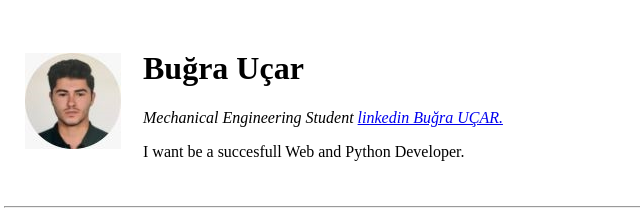
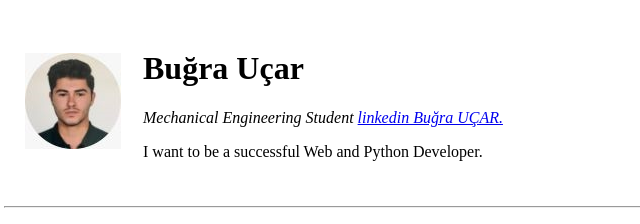
Before and after one commit to bugra1106/CV, a plain HTML site: page index.html in a window 1280 px wide. Shown: the top 224 px of the page, 4-644 px from the left. Drawn offline with Linux system fonts and the light colour scheme.

Commit message:
Add files via upload

```diff
--- a/index.html
+++ b/index.html
@@ -15,7 +15,7 @@
         <em>
           <p>Mechanical Engineering Student <a href="https://www.linkedin.com/in/bu%C4%9Fra-u%C3%A7ar-208404204/">linkedin Buğra UÇAR.</a> </p>
         </em>
-        <p>I want be a succesfull Web and Python Developer. </p>
+        <p>I want to be a successful Web and Python Developer. </p>
       </td>
     </tr>
   </table>
```
